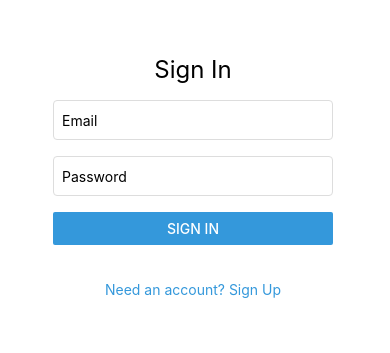
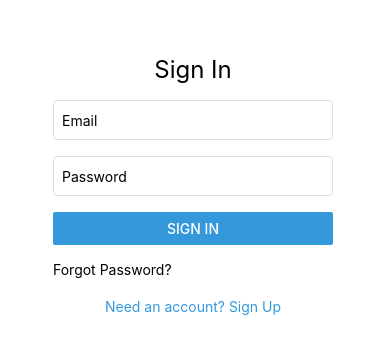
Before and after one commit to rjzen/user-profile, a React Native app in the folder user-profile/: screen / in a window 390 px wide. Shown: the part 111-464 px from the top of the page. Built offline with nearby package versions, Linux system fonts and the light colour scheme.

Commit message:
update
update

```diff
--- a/user-profile/App.js
+++ b/user-profile/App.js
@@ -3,9 +3,9 @@ import { NavigationContainer } from '@react-navigation/native';
 import { createBottomTabNavigator } from '@react-navigation/bottom-tabs';
 import { createStackNavigator } from '@react-navigation/stack';
 import { MaterialCommunityIcons } from '@expo/vector-icons';
-import { StyleSheet, Text, View, TextInput, Button, ScrollView } from 'react-native';
+import { Text, View, TextInput, Button, ScrollView, Alert, StyleSheet } from 'react-native';
 import { initializeApp } from '@firebase/app';
-import { getAuth, createUserWithEmailAndPassword, signInWithEmailAndPassword, onAuthStateChanged, signOut } from '@firebase/auth';
+import { getAuth, createUserWithEmailAndPassword, signInWithEmailAndPassword, sendPasswordResetEmail, onAuthStateChanged, signOut } from '@firebase/auth';
 
 // Import screens from separate files
 import HomeScreen from './src/screens/HomeScreen';
@@ -25,9 +25,10 @@ const firebaseConfig = {
 };
 
 const app = initializeApp(firebaseConfig);
+const auth = getAuth(app);
 
 // AuthScreen Component
-const AuthScreen = ({ email, setEmail, password, setPassword, isLogin, setIsLogin, handleAuthentication }) => {
+const AuthScreen = ({ email, setEmail, password, setPassword, isLogin, setIsLogin, handleAuthentication, handlePasswordReset }) => {
   return (
     <View style={styles.authContainer}>
       <Text style={styles.title}>{isLogin ? 'Sign In' : 'Sign Up'}</Text>
@@ -49,6 +50,12 @@ const AuthScreen = ({ email, setEmail, password, setPassword, isLogin, setIsLogi
       <View style={styles.buttonContainer}>
         <Button title={isLogin ? 'Sign In' : 'Sign Up'} onPress={handleAuthentication} color="#3498db" />
       </View>
+
+      {isLogin && (
+        <Text style={styles.resetText} onPress={handlePasswordReset}>
+          Forgot Password?
+        </Text>
+      )}
 
       <View style={styles.bottomContainer}>
         <Text style={styles.toggleText} onPress={() => setIsLogin(!isLogin)}>
@@ -172,8 +179,6 @@ export default function App() {
   const [user, setUser] = useState(null);
   const [isLogin, setIsLogin] = useState(true);
 
-  const auth = getAuth(app);
-
   useEffect(() => {
     const unsubscribe = onAuthStateChanged(auth, (authUser) => {
       setUser(authUser ? authUser : null);
@@ -195,6 +200,20 @@ export default function App() {
     }
   };
 
+  const handlePasswordReset = async () => {
+    if (!email) {
+      Alert.alert('Enter your email address to reset the password.');
+      return;
+    }
+    try {
+      await sendPasswordResetEmail(auth, email);
+      Alert.alert('Password reset email sent!', 'Check your inbox for instructions.');
+    } catch (error) {
+      console.error('Password reset error:', error.message);
+      Alert.alert('Error', 'Failed to send password reset email. Please check your email and try again.');
+    }
+  };
+
   return (
     <NavigationContainer>
       {user ? (
@@ -212,6 +231,7 @@ export default function App() {
             isLogin={isLogin}
             setIsLogin={setIsLogin}
             handleAuthentication={handleAuthentication}
+            handlePasswordReset={handlePasswordReset}
           />
         </ScrollView>
       )}
--- a/user-profile/package.json
+++ b/user-profile/package.json
@@ -9,13 +9,13 @@
     "web": "expo start --web"
   },
   "dependencies": {
-    "@react-native-async-storage/async-storage": "^1.24.0",
+    "@react-native-async-storage/async-storage": "^1.23.1",
     "@react-native-firebase/app": "^21.0.0",
     "@react-native-firebase/auth": "^21.0.0",
     "@react-navigation/stack": "^6.4.1",
     "@types/react": "~18.2.79",
     "babel-plugin-module-resolver": "^5.0.2",
-    "expo": "^51.0.36",
+    "expo": "~51.0.38",
     "expo-constants": "~16.0.2",
     "expo-linking": "~6.3.1",
     "expo-router": "~3.5.23",
--- a/user-profile/tailwind.config.js
+++ b/user-profile/tailwind.config.js
@@ -9,4 +9,5 @@ module.exports = {
     extend: {},
   },
   plugins: [],
+  presets: [require("nativewind/preset")],
 }
```
Also changed, not shown: 1 other file (tests, documents, lock files or other folders).
